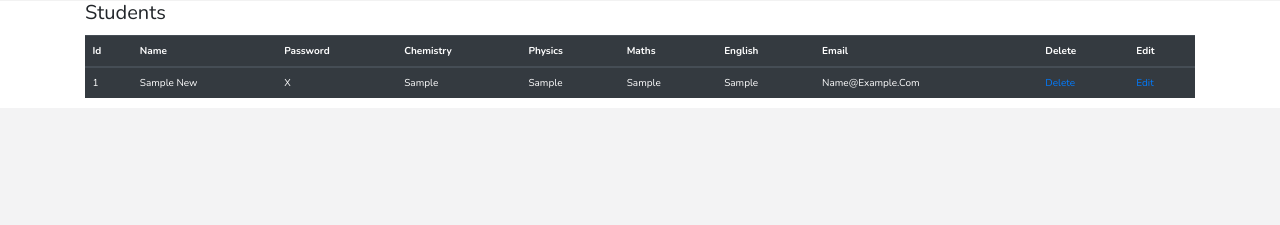
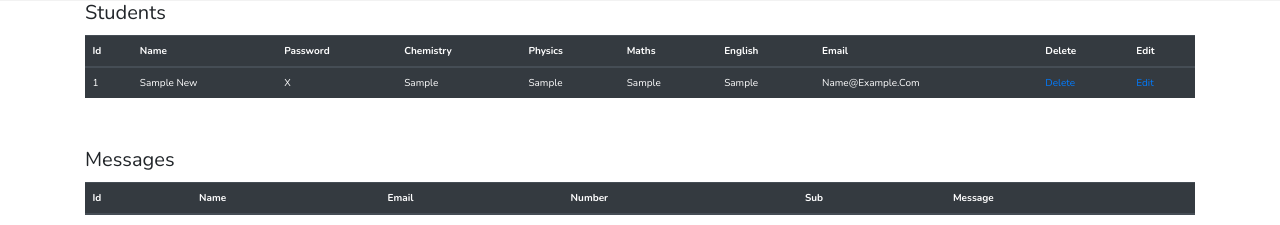
Before and after one commit to praveeshvnr/tekerala, a Django app: page /adminpage/ in a window 1280 px wide. Shown: the part 1130-1355 px from the top of the page. Before the commit the page ends 1228 px from the top, so only its background shows below. Run offline with Django 4.2, Linux system fonts and the light colour scheme; tables that the repository leaves empty hold one stand-in row (values such as "Sample post"); lists and menus that the app fills with data are empty; some libraries are stand-ins or nearby versions.

Commit message:
contact page working

```diff
--- a/first/app/models.py
+++ b/first/app/models.py
@@ -12,3 +12,10 @@ class new(models.Model):
 class new1(models.Model):
     username=models.CharField(max_length=30)
     password1=models.CharField(max_length=30)
+
+class new2(models.Model):
+    cname=models.CharField(max_length=30)
+    cemail=models.CharField(max_length=30)
+    cnumber=models.CharField(max_length=30)
+    csub=models.CharField(max_length=30)
+    cmessage=models.CharField(max_length=30)
--- a/first/app/views.py
+++ b/first/app/views.py
@@ -1,5 +1,5 @@
 from django.shortcuts import render,redirect
-from app.models import new,new1
+from app.models import new,new1,new2
 # Create your views here.
 def index(request):
     return render(request,'index.html')
@@ -56,7 +56,8 @@ def loginadmin(request):
         if new1.objects.filter(username=request.POST['uname'], password1=request.POST['psw']).exists():
 
             vars=new.objects.all()
-            return render(request, 'adminpage.html',{'vars':vars})
+            var=new2.objects.all()
+            return render(request, 'adminpage.html',{'vars':vars,'var':var})
         else:
             return render(request,'admins.html')
 
@@ -71,10 +72,10 @@ def message(request):
         cmessage=request.POST.get("cmessage")
 
 
-        vars=new1(cname=cname,cemail=cemail,cnumber=cnumber,csub=csub,cmessage=cmessage)
+        vars=new2(cname=cname,cemail=cemail,cnumber=cnumber,csub=csub,cmessage=cmessage)
         vars.save()
-        vars=new1.objects.all()
-        return render(request, 'adminpage.html',{'vars':vars})
+
+        return render(request, 'index.html')
 def delete(request,id):
     vars1=new.objects.get(id=id)
     vars1.delete()
--- a/first/templates/adminpage.html
+++ b/first/templates/adminpage.html
@@ -554,6 +554,34 @@
           </tbody>
         </table>
       </div>
+      <div class="container" id="t" style="margin-top: 50px;">
+        <h2>Messages</h2>
+        <p></p>
+        <table class="table table-dark table-hover" border="2">
+          <thead>
+            <tr><th>id</th>
+                <th>name</th>
+                <th>email</th>
+                <th>number</th>
+                <th>sub</th>
+                <th>message</th>
+                </tr>
+          </thead>
+          <tbody>
+            {% for i in var%}
+<tr><td>{{i.id}}</td>
+<td>{{i.cname}}</td>
+<td>{{i.cemail}}</td>
+<td>{{i.cnumber}}</td>
+<td>{{i.csub}}</td>
+<td>{{i.cmessage}}</td>
+
+    </td>
+</tr>
+{% endfor %}
+          </tbody>
+        </table>
+      </div>
 
 
 
--- a/first/templates/index.html
+++ b/first/templates/index.html
@@ -270,7 +270,8 @@
             <img src="{% static '/images/122715793 network.jpg' %}" style="height: 40%; " alt="">
         </div>
 
-        <form action="/message/">
+        <form action="/message/" method="post">
+            {% csrf_token %}
             <div class="inputBox">
                 <input type="text" placeholder="name" name="cname">
                 <input type="email" placeholder="email" name="cemail">
--- a/first/templates/studentview.html
+++ b/first/templates/studentview.html
@@ -152,7 +152,7 @@
             <tr><th>id</th>
                 <th>name</th>
 
-                <th>password</th>
+
 
                 <th>email</th>
                 </tr>
@@ -161,7 +161,7 @@
             {% for i in member%}
                 <tr><td>{{i.id}}</td>
                     <td>{{i.name}}</td>
-                    <td>{{i.password}}</td>
+
 
                     <td>{{i.email}}</td>
 
```
Also changed, not shown: first/app/migrations/0005_new2.py (added).
